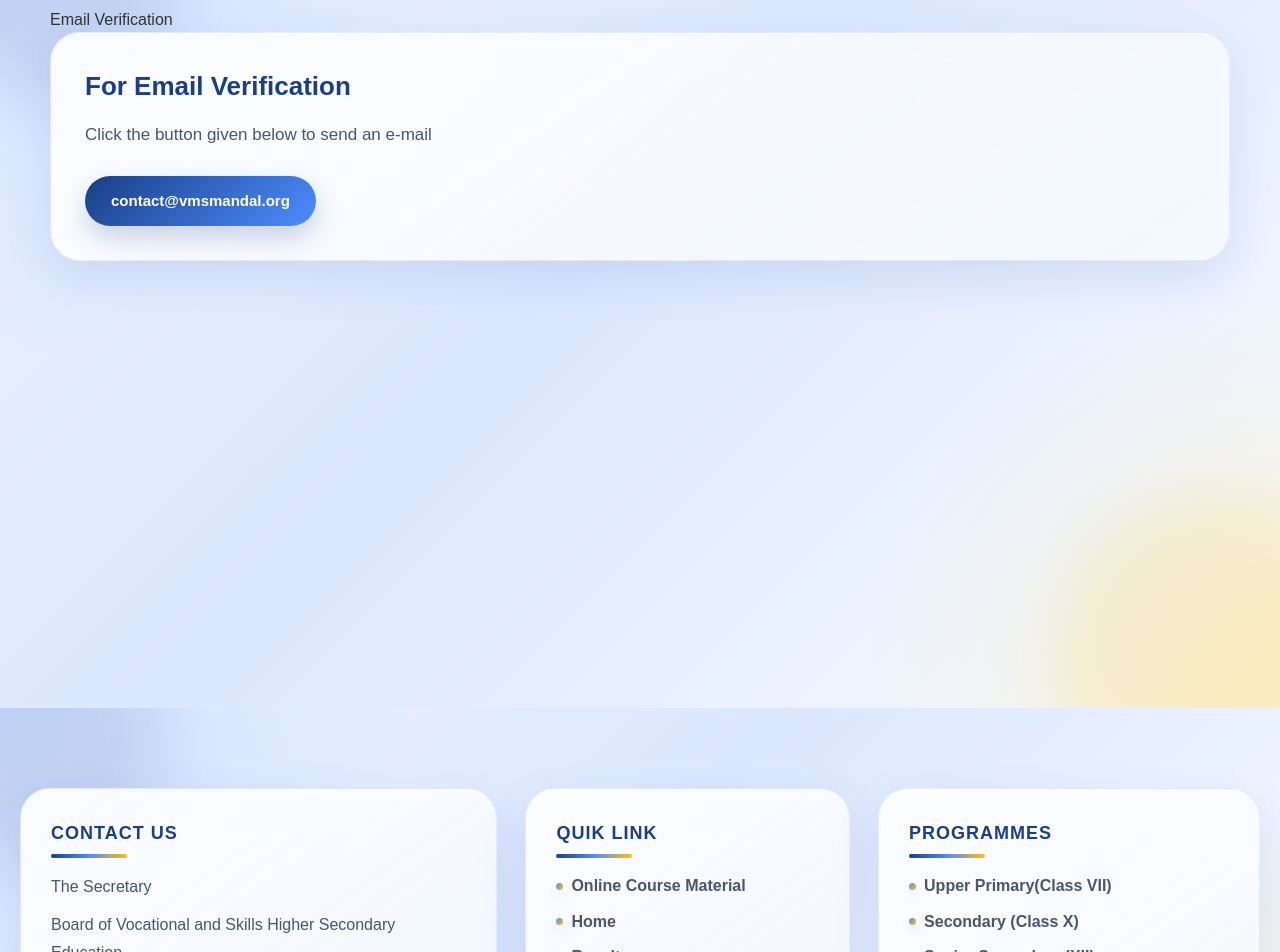
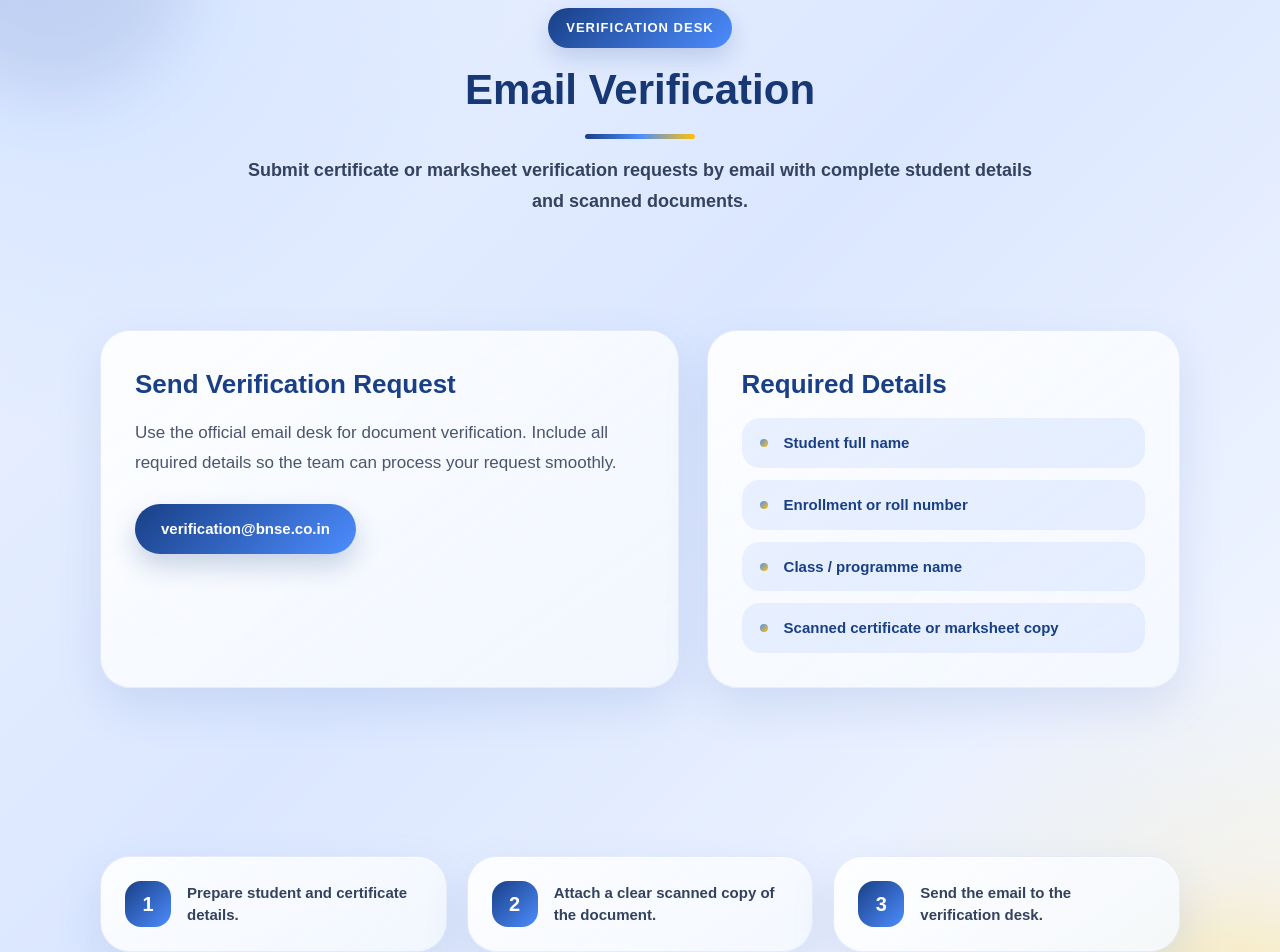
Before and after one commit to ranvijaysingh0741/ERP-SYSTEM, a React (Create React App) app in the folder frontend/: page /email-verification in a window 1280 px wide. Shown: the part 320-1272 px from the top of the page. Built offline with nearby package versions, Linux system fonts and the light colour scheme.

Commit message:
Refactor EmailVerification component layout and content

```diff
--- a/frontend/src/landing/pages/EmailVerification.js
+++ b/frontend/src/landing/pages/EmailVerification.js
@@ -1,22 +1,68 @@
 import React from "react";
 import "./EmailVerification.css";
 
+const requiredDetails = [
+  "Student full name",
+  "Enrollment or roll number",
+  "Class / programme name",
+  "Scanned certificate or marksheet copy",
+];
+
+const steps = [
+  "Prepare student and certificate details.",
+  "Attach a clear scanned copy of the document.",
+  "Send the email to the verification desk.",
+];
+
 const EmailVerification = () => {
+  const mailLink =
+    "mailto:verification@bnse.co.in?subject=Email%20Verification%20Request%20-%20BVSHSE";
+
   return (
-    <div className="verification-page">
+    <main className="verification-page">
       <div className="verification-container">
-        <h1>Email Verification</h1>
+        <header className="verification-header">
+          <span className="verification-badge">Verification Desk</span>
+          <h1>Email Verification</h1>
+          <p>
+            Submit certificate or marksheet verification requests by email with
+            complete student details and scanned documents.
+          </p>
+        </header>
 
-        <div className="verification-card">
-          <h2>For Email Verification</h2>
-          <p>Click the button given below to send an e-mail</p>
+        <section className="verification-layout">
+          <article className="verification-card">
+            <h2>Send Verification Request</h2>
+            <p>
+              Use the official email desk for document verification. Include all
+              required details so the team can process your request smoothly.
+            </p>
 
-          <a href="mailto:contact@vmsmandal.org" className="email-btn">
-            contact@vmsmandal.org
-          </a>
-        </div>
+            <a href={mailLink} className="email-btn">
+              verification@bnse.co.in
+            </a>
+          </article>
+
+          <article className="verification-card details-card">
+            <h2>Required Details</h2>
+            <ul>
+              {requiredDetails.map((item) => (
+                <li key={item}>{item}</li>
+              ))}
+            </ul>
+          </article>
+        </section>
+
+        <section className="verification-steps">
+          {steps.map((step, index) => (
+            <div className="step-card" key={step}>
+              <strong>{index + 1}</strong>
+              <span>{step}</span>
+            </div>
+          ))}
+        </section>
       </div>
-    </div>
+    </main>
   );
 };
 
```
